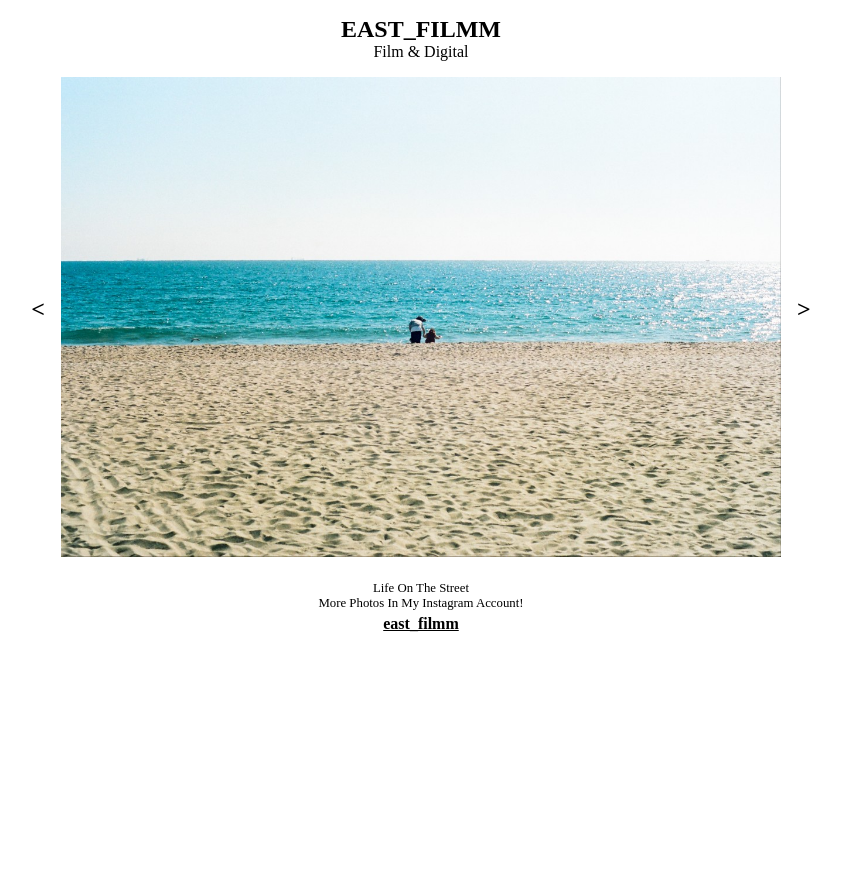
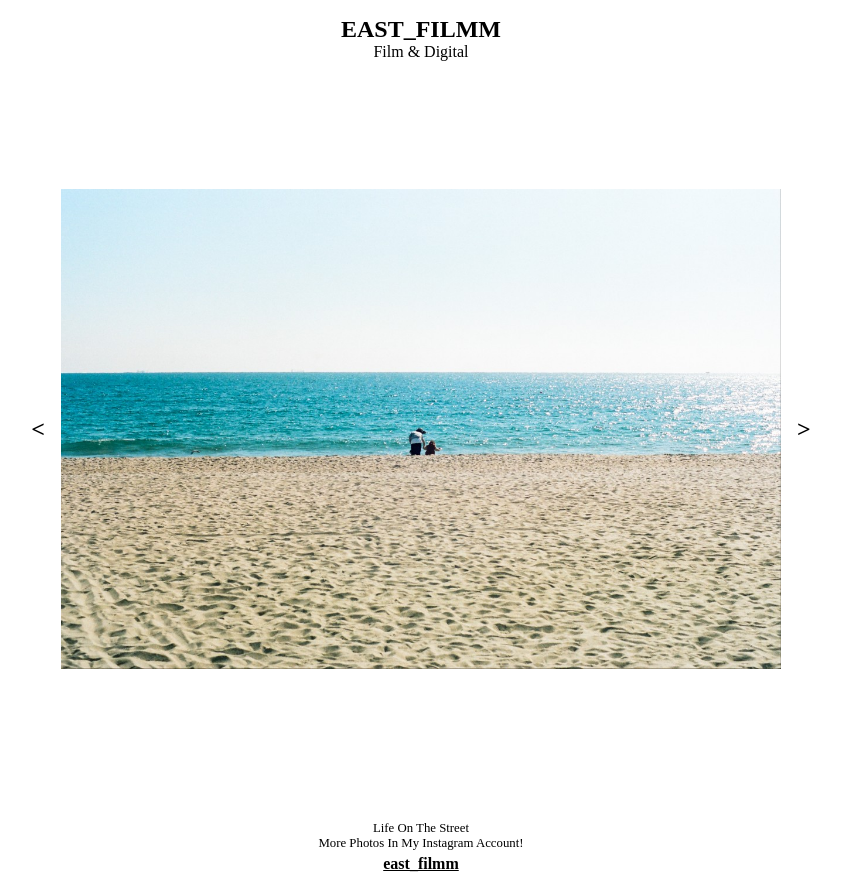
Before and after one commit to eastfilmm/Photo, a React (Vite) app: page / in a window 1280 px wide. Shown: the whole page, without its empty margins (219-1060 px from the left). Before the commit the page ends 800 px from the top, so only its background shows below. Built offline with nearby package versions, Linux system fonts and the light colour scheme.

Commit message:
fix: css fix for ver photo

```diff
--- a/src/App.css
+++ b/src/App.css
@@ -1,42 +1,5 @@
 #root {
-  max-width: 1280px;
   margin: 0 auto;
   padding: 0.5rem;
   text-align: center;
 }
-
-.logo {
-  height: 6em;
-  padding: 1.5em;
-  will-change: filter;
-  transition: filter 300ms;
-}
-.logo:hover {
-  filter: drop-shadow(0 0 2em #646cffaa);
-}
-.logo.react:hover {
-  filter: drop-shadow(0 0 2em #61dafbaa);
-}
-
-@keyframes logo-spin {
-  from {
-    transform: rotate(0deg);
-  }
-  to {
-    transform: rotate(360deg);
-  }
-}
-
-@media (prefers-reduced-motion: no-preference) {
-  a:nth-of-type(2) .logo {
-    animation: logo-spin infinite 20s linear;
-  }
-}
-
-.card {
-  padding: 2em;
-}
-
-.read-the-docs {
-  color: #888;
-}
--- a/src/components/Photo.jsx
+++ b/src/components/Photo.jsx
@@ -1,7 +1,6 @@
 import styled from "styled-components";
 import { useState, useEffect } from "react";
 import LazyLoad from "react-lazyload";
-import PropTypes from "prop-types";
 
 const Photo = ({ index }) => {
   const [imagePath, setImagePath] = useState(null);
@@ -36,37 +35,41 @@ const Photo = ({ index }) => {
   }
 
   return (
-    <Wrapper>
-      <LazyLoad height={200} offset={100}>
-        <ImageWrapper src={imagePath} alt={`${index}`} />
+    <Wrapper isVertical={index >= 11}>
+      <LazyLoad height={index >= 11 ? 450 : 300} offset={1000}>
+        <ImageWrapper
+          src={imagePath}
+          alt={`${index}`}
+          isVertical={index >= 11}
+        />
       </LazyLoad>
     </Wrapper>
   );
 };
 
-Photo.propTypes = {
-  index: PropTypes.number.isRequired,
-};
-
 export default Photo;
 
 const Wrapper = styled.div`
+  display: flex;
   align-items: center;
+  justify-content: center;
   width: 45rem;
-  height: 30rem;
+  height: 45rem;
 `;
 
 const ImageWrapper = styled.img`
-  max-width: 45rem;
-  height: 30rem;
-  margin-top: 0.5rem;
+  max-width: ${(props) => (props.isVertical ? "30rem" : "45rem")};
+  height: ${(props) => (props.isVertical ? "45rem" : "30rem")};
+  display: block;
+  border: none;
+  outline: none;
+  box-shadow: none;
 `;
 
 const LoadingIndicator = styled.div`
   font-size: 16px;
-  color: #777;
   width: 45rem;
-  height: 30rem;
+  height: 45rem;
   display: flex;
   align-items: center;
   justify-content: center;
--- a/src/pages/PhotoPage.jsx
+++ b/src/pages/PhotoPage.jsx
@@ -45,12 +45,12 @@ export default PhotoPage;
 const PageWrapper = styled.div`
   display: flex;
   flex-direction: column;
-  height: 100%;
+  height: 100vh;
   align-items: center;
 `;
 
 const TopWrapper = styled.div`
-  flex: 1;
+  /* flex: 1; */
   font-size: 1.5rem;
   color: black;
   font-weight: bold;
@@ -68,8 +68,9 @@ const MainWrapper = styled.div`
 `;
 
 const Main = styled.div`
-  justify-content: space-around;
+  display: flex;
   align-items: center;
+  justify-content: center;
 `;
 
 const BottomWrapper = styled.div`
```
